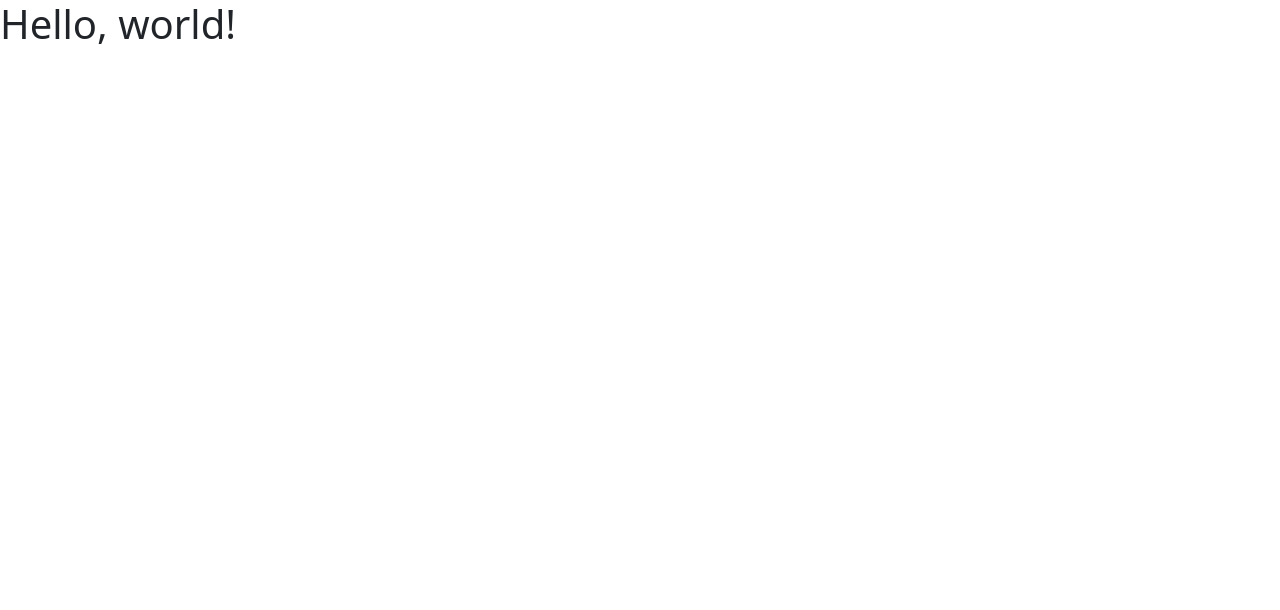
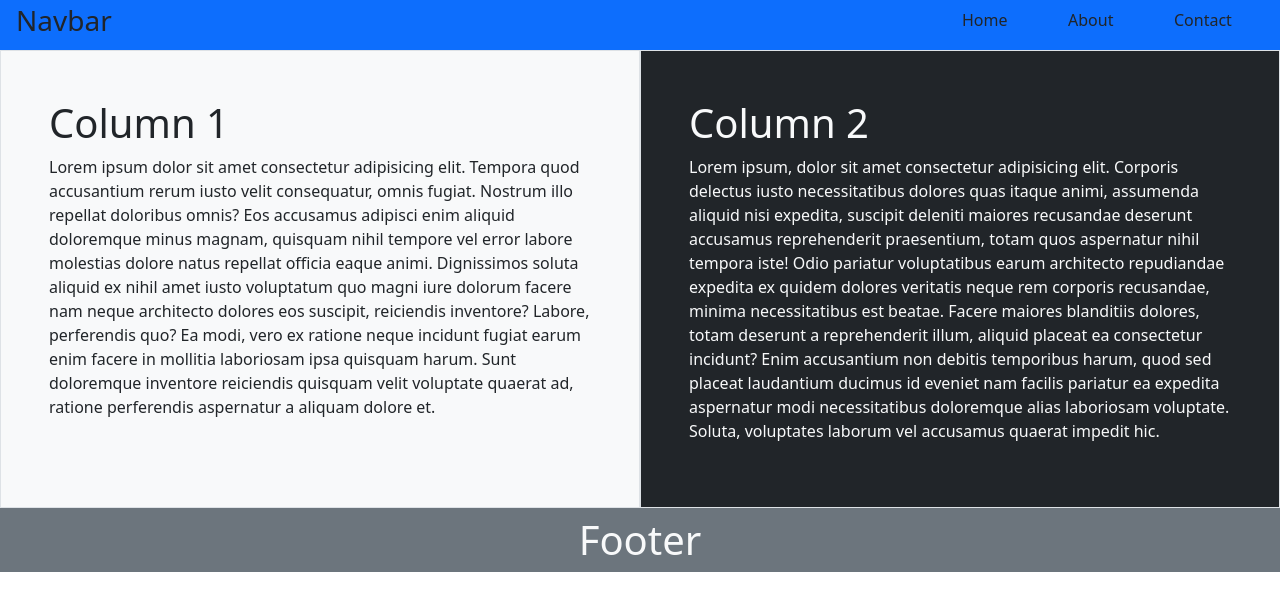
Before and after one commit to connordalecox/collab-practice, a plain HTML site: page index.html in a window 1280 px wide. Drawn offline with nearby package versions, Linux system fonts and the light colour scheme.

Commit message:
Pushing take home project to take-home branch

```diff
--- a/index.html
+++ b/index.html
@@ -12,7 +12,31 @@
     <link rel="stylesheet" href="css/styles.css">
   </head>
   <body>
-    <h1>Hello, world!</h1>
+    <div class="container-fluid">
+      <div class="row bg-primary p-1">
+        <div class="col-2">
+          <h3>Navbar</h3>
+        </div>
+        <div class="col-7"></div>
+        <div class="col-1 p-1">Home</div>
+        <div class="col-1 p-1">About</div>
+        <div class="col-1 p-1">Contact</div>
+      </div>
+      <div class="row">
+        <div class="col-6 border bg-light p-5">
+          <h1>Column 1</h1>
+          <p>Lorem ipsum dolor sit amet consectetur adipisicing elit. Tempora quod accusantium rerum iusto velit consequatur, omnis fugiat. Nostrum illo repellat doloribus omnis? Eos accusamus adipisci enim aliquid doloremque minus magnam, quisquam nihil tempore vel error labore molestias dolore natus repellat officia eaque animi. Dignissimos soluta aliquid ex nihil amet iusto voluptatum quo magni iure dolorum facere nam neque architecto dolores eos suscipit, reiciendis inventore? Labore, perferendis quo? Ea modi, vero ex ratione neque incidunt fugiat earum enim facere in mollitia laboriosam ipsa quisquam harum. Sunt doloremque inventore reiciendis quisquam velit voluptate quaerat ad, ratione perferendis aspernatur a aliquam dolore et.</p>
+        </div>
+        <div class="col-6 border bg-dark text-light p-5">
+          <h1>Column 2</h1>
+          <p>Lorem ipsum, dolor sit amet consectetur adipisicing elit. Corporis delectus iusto necessitatibus dolores quas itaque animi, assumenda aliquid nisi expedita, suscipit deleniti maiores recusandae deserunt accusamus reprehenderit praesentium, totam quos aspernatur nihil tempora iste! Odio pariatur voluptatibus earum architecto repudiandae expedita ex quidem dolores veritatis neque rem corporis recusandae, minima necessitatibus est beatae. Facere maiores blanditiis dolores, totam deserunt a reprehenderit illum, aliquid placeat ea consectetur incidunt? Enim accusantium non debitis temporibus harum, quod sed placeat laudantium ducimus id eveniet nam facilis pariatur ea expedita aspernatur modi necessitatibus doloremque alias laboriosam voluptate. Soluta, voluptates laborum vel accusamus quaerat impedit hic.</p>
+        </div>
+      </div>
+    </div>
+
+    <div class="col-12">
+      <h1 class="text-center p-2 bg-secondary text-light">Footer</h1>
+    </div>
 
     <!-- Option 1: Bootstrap Bundle with Popper -->
     <script src="https://cdn.jsdelivr.net/npm/bootstrap@5.1.3/dist/js/bootstrap.bundle.min.js" integrity="sha384-ka7Sk0Gln4gmtz2MlQnikT1wXgYsOg+OMhuP+IlRH9sENBO0LRn5q+8nbTov4+1p" crossorigin="anonymous"></script>
```
